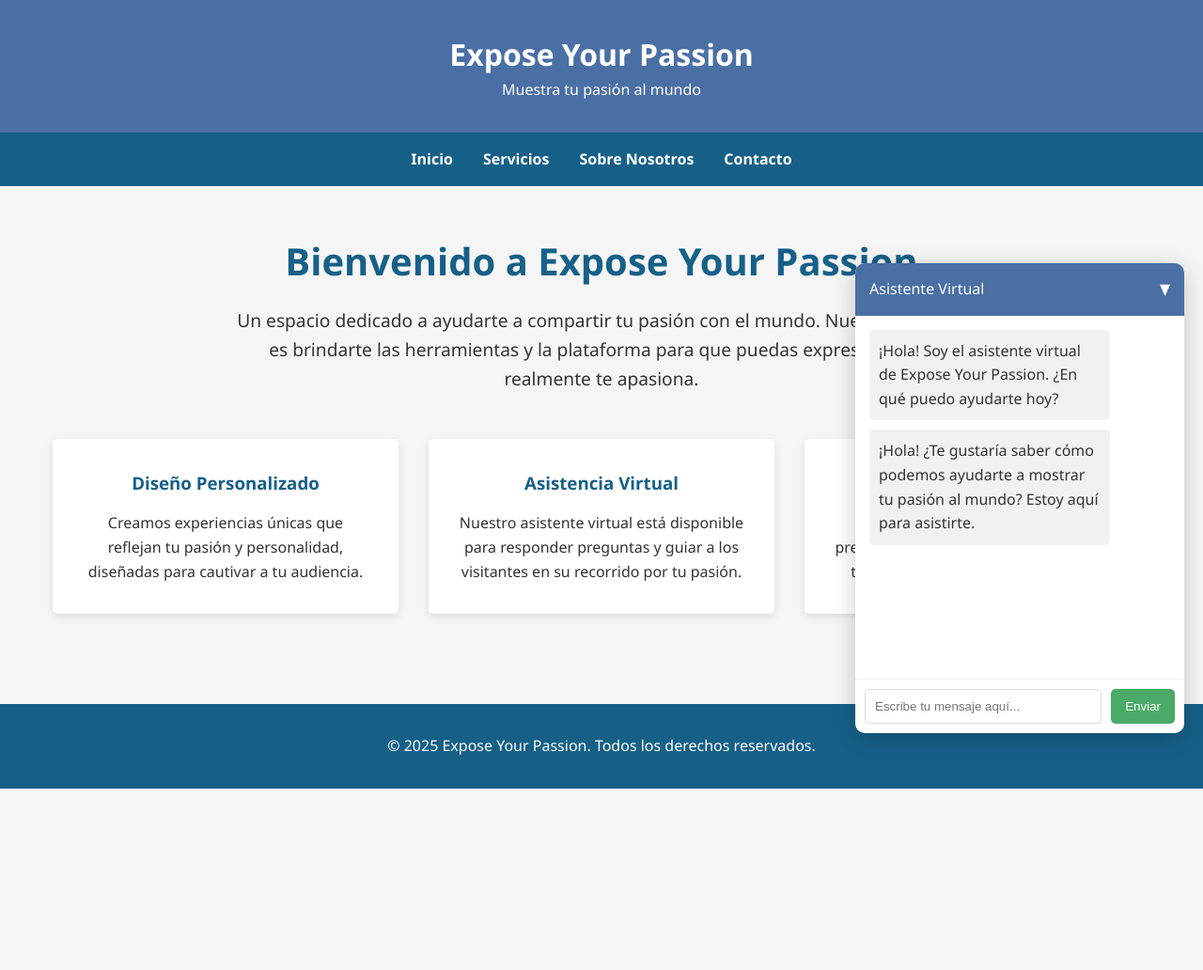
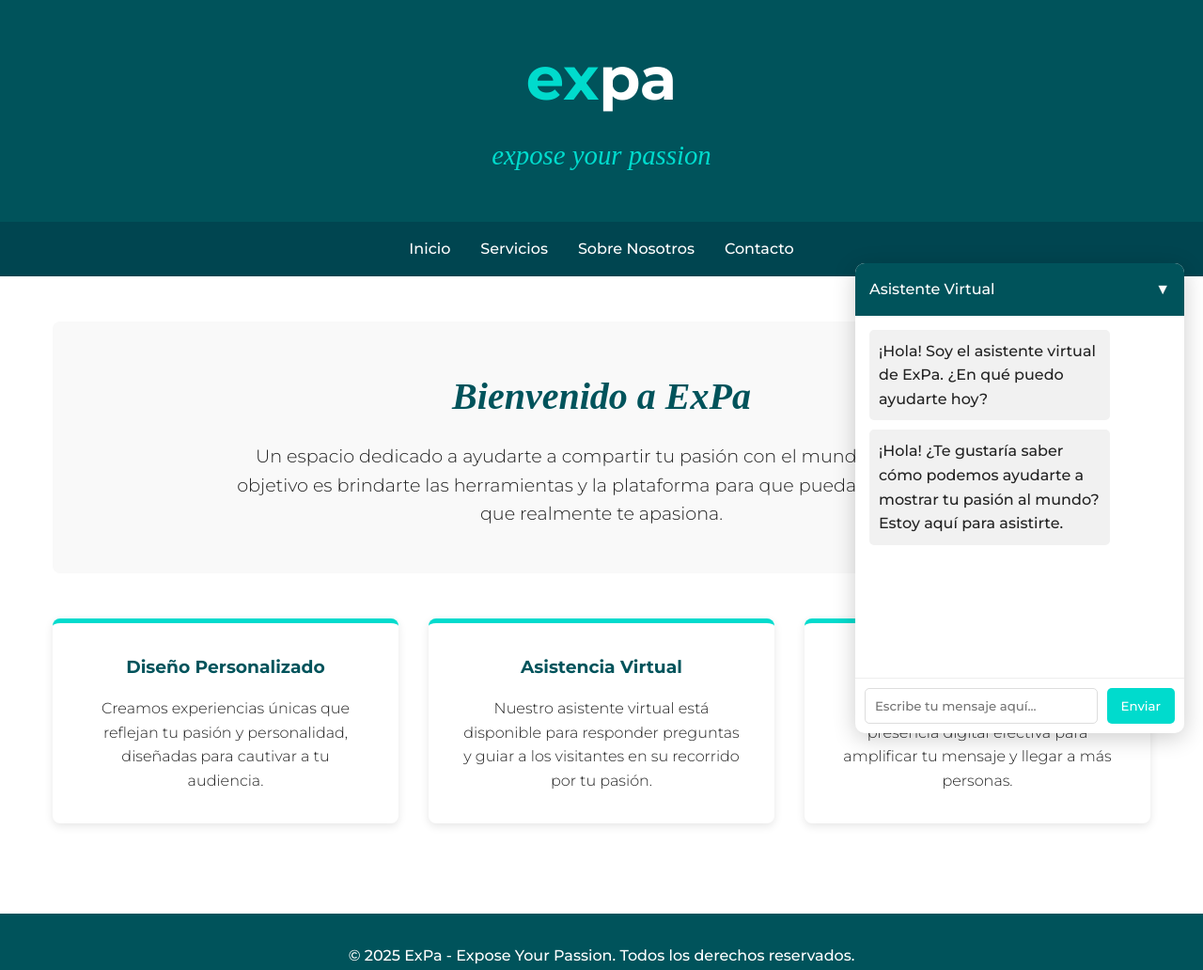
Before and after one commit to Jdavidap/exposeyourpassion.github.io, a plain HTML site: page index.html in a window 1280 px wide. Shown: the whole page at 94% size. Before the commit the page ends 839 px from the top, so only its background shows below. Drawn offline with Linux system fonts and the light colour scheme; a web font is replaced by a local one.

Commit message:
Update index.html

```diff
--- a/index.html
+++ b/index.html
@@ -3,16 +3,20 @@
 <head>
     <meta charset="UTF-8">
     <meta name="viewport" content="width=device-width, initial-scale=1.0">
-    <title>Expose Your Passion - Asistente Virtual</title>
+    <title>ExPa - Expose Your Passion</title>
+    <!-- Google Fonts para aproximar las tipografías de marca -->
+    <link rel="preconnect" href="https://fonts.googleapis.com">
+    <link rel="preconnect" href="https://fonts.gstatic.com" crossorigin>
+    <link href="https://fonts.googleapis.com/css2?family=Playfair+Display:ital@1&family=Montserrat:wght@300;500;700&display=swap" rel="stylesheet">
     <style>
-        /* Variables y reset */
+        /* Variables y reset - Usando los colores exactos de tu manual de marca */
         :root {
-            --primary-color: #4a6fa5;
-            --secondary-color: #166088;
-            --accent-color: #4baa67;
-            --light-color: #f5f5f5;
-            --dark-color: #333;
-            --font-main: 'Segoe UI', Tahoma, Geneva, Verdana, sans-serif;
+            --azul-petroleo: #00535b;
+            --sea-green: #00DBCD;
+            --blanco: #FFFFFF;
+            --negro: #222222;
+            --font-titulos: 'Playfair Display', serif; /* Aproximación a The New Elegance */
+            --font-parrafos: 'Montserrat', sans-serif; /* Aproximación a Aloevera Display */
         }
 
         * {
@@ -22,22 +26,50 @@
         }
 
         body {
-            font-family: var(--font-main);
+            font-family: var(--font-parrafos);
             line-height: 1.6;
-            color: var(--dark-color);
-            background-color: var(--light-color);
+            color: var(--negro);
+            background-color: var(--blanco);
         }
 
-        /* Estilos de la página */
+        /* Estilos del encabezado con el logo */
         header {
-            background-color: var(--primary-color);
-            color: white;
+            background-color: var(--azul-petroleo);
+            color: var(--blanco);
+            padding: 2rem 1rem;
             text-align: center;
-            padding: 2rem 1rem;
         }
 
+        .logo-container {
+            margin-bottom: 1rem;
+        }
+
+        .logo-text {
+            font-size: 4rem;
+            margin-bottom: 0.5rem;
+        }
+
+        .logo-text .ex {
+            color: var(--sea-green);
+            font-weight: bold;
+        }
+
+        .logo-text .pa {
+            color: var(--blanco);
+            font-weight: bold;
+        }
+
+        .tagline {
+            font-family: var(--font-titulos);
+            font-style: italic;
+            font-size: 1.8rem;
+            color: var(--sea-green);
+            margin-bottom: 1rem;
+        }
+
+        /* Estilos de la navegación */
         nav {
-            background-color: var(--secondary-color);
+            background-color: #004550; /* Un poco más oscuro que el azul petróleo */
             padding: 1rem;
         }
 
@@ -52,15 +84,17 @@
         }
 
         nav ul li a {
-            color: white;
+            color: var(--blanco);
             text-decoration: none;
-            font-weight: bold;
+            font-weight: 500;
+            transition: color 0.3s;
         }
 
         nav ul li a:hover {
-            text-decoration: underline;
+            color: var(--sea-green);
         }
 
+        /* Estilos del contenido principal */
         main {
             max-width: 1200px;
             margin: 2rem auto;
@@ -70,18 +104,24 @@
         .hero {
             text-align: center;
             margin-bottom: 3rem;
+            padding: 3rem 1rem;
+            background-color: #f9f9f9;
+            border-radius: 8px;
         }
 
         .hero h2 {
+            font-family: var(--font-titulos);
+            font-style: italic;
             font-size: 2.5rem;
             margin-bottom: 1rem;
-            color: var(--secondary-color);
+            color: var(--azul-petroleo);
         }
 
         .hero p {
             font-size: 1.2rem;
             max-width: 800px;
             margin: 0 auto;
+            font-weight: 300;
         }
 
         .features {
@@ -92,34 +132,45 @@
         }
 
         .feature {
-            background-color: white;
+            background-color: var(--blanco);
             padding: 2rem;
-            border-radius: 5px;
+            border-radius: 8px;
             box-shadow: 0 3px 10px rgba(0, 0, 0, 0.1);
             text-align: center;
+            transition: transform 0.3s;
+            border-top: 5px solid var(--sea-green);
+        }
+
+        .feature:hover {
+            transform: translateY(-5px);
         }
 
         .feature h3 {
-            color: var(--secondary-color);
+            color: var(--azul-petroleo);
             margin-bottom: 1rem;
+            font-weight: 700;
+        }
+
+        .feature p {
+            font-weight: 300;
         }
 
         footer {
-            background-color: var(--secondary-color);
-            color: white;
+            background-color: var(--azul-petroleo);
+            color: var(--blanco);
             text-align: center;
             padding: 2rem;
             margin-top: 2rem;
         }
 
-        /* Estilos del chatbot */
+        /* Estilos del chatbot - Actualizado con colores de marca */
         .chat-container {
             position: fixed;
             bottom: 20px;
             right: 20px;
             width: 350px;
             height: 500px;
-            background-color: white;
+            background-color: var(--blanco);
             border-radius: 10px;
             box-shadow: 0 5px 25px rgba(0, 0, 0, 0.2);
             display: flex;
@@ -134,8 +185,8 @@
         }
 
         .chat-header {
-            background-color: var(--primary-color);
-            color: white;
+            background-color: var(--azul-petroleo);
+            color: var(--blanco);
             padding: 15px;
             border-top-left-radius: 10px;
             border-top-right-radius: 10px;
@@ -180,15 +231,18 @@
             border: 1px solid #ddd;
             border-radius: 5px;
             margin-right: 10px;
+            font-family: var(--font-parrafos);
         }
 
         #send-button {
-            background-color: var(--accent-color);
-            color: white;
+            background-color: var(--sea-green);
+            color: var(--blanco);
             border: none;
             padding: 10px 15px;
             border-radius: 5px;
             cursor: pointer;
+            font-family: var(--font-parrafos);
+            font-weight: 500;
         }
 
         /* Responsive */
@@ -212,8 +266,12 @@
 </head>
 <body>
     <header>
-        <h1>Expose Your Passion</h1>
-        <p>Muestra tu pasión al mundo</p>
+        <div class="logo-container">
+            <div class="logo-text">
+                <span class="ex">ex</span><span class="pa">pa</span>
+            </div>
+            <div class="tagline">expose your passion</div>
+        </div>
     </header>
 
     <nav>
@@ -227,7 +285,7 @@
 
     <main>
         <section class="hero">
-            <h2>Bienvenido a Expose Your Passion</h2>
+            <h2>Bienvenido a ExPa</h2>
             <p>Un espacio dedicado a ayudarte a compartir tu pasión con el mundo. Nuestro objetivo es brindarte las herramientas y la plataforma para que puedas expresar lo que realmente te apasiona.</p>
         </section>
 
@@ -248,7 +306,7 @@
     </main>
 
     <footer>
-        <p>&copy; 2025 Expose Your Passion. Todos los derechos reservados.</p>
+        <p>&copy; 2025 ExPa - Expose Your Passion. Todos los derechos reservados.</p>
     </footer>
 
     <!-- Chatbot / Agente Virtual -->
@@ -259,7 +317,7 @@
         </div>
         <div class="chat-messages" id="chat-messages">
             <div class="message agent-message">
-                ¡Hola! Soy el asistente virtual de Expose Your Passion. ¿En qué puedo ayudarte hoy?
+                ¡Hola! Soy el asistente virtual de ExPa. ¿En qué puedo ayudarte hoy?
             </div>
         </div>
         <div class="chat-input-container">
@@ -281,8 +339,8 @@
             // Base de conocimientos del agente
             const knowledgeBase = {
                 'hola': '¡Hola! ¿En qué puedo ayudarte hoy?',
-                'quién eres': 'Soy el asistente virtual de Expose Your Passion, estoy aquí para responder tus preguntas y ayudarte a descubrir cómo podemos ayudarte a mostrar tu pasión al mundo.',
-                'passion': 'En Expose Your Passion creemos que todos tienen algo que les apasiona y merece ser compartido con el mundo. Nuestro objetivo es ayudarte a expresar esa pasión de la mejor manera posible.',
+                'quién eres': 'Soy el asistente virtual de ExPa, estoy aquí para responder tus preguntas y ayudarte a descubrir cómo podemos ayudarte a mostrar tu pasión al mundo.',
+                'passion': 'En ExPa creemos que todos tienen algo que les apasiona y merece ser compartido con el mundo. Nuestro objetivo es ayudarte a expresar esa pasión de la mejor manera posible.',
                 'servicios': 'Ofrecemos servicios de diseño web, estrategia de contenido, desarrollo de marca y presencia digital. ¿Te gustaría saber más sobre alguno en particular?',
                 'contacto': 'Puedes contactarnos a través del formulario en la sección de Contacto o enviando un correo directamente a info@exposeyourpassion.com.',
                 'horario': 'Estamos disponibles para atenderte de lunes a viernes de 9:00 a 18:00 horas.',
@@ -365,11 +423,11 @@
                     lowerMessage.includes('dónde') ||
                     lowerMessage.includes('cuándo') ||
                     lowerMessage.includes('por qué')) {
-                    return 'Buena pregunta. En Expose Your Passion nos especializamos en ayudar a personas como tú a mostrar su pasión al mundo. Para obtener información más detallada sobre eso, te recomendaría que nos contactes directamente o explores las secciones relevantes de nuestro sitio web.';
+                    return 'Buena pregunta. En ExPa nos especializamos en ayudar a personas como tú a mostrar su pasión al mundo. Para obtener información más detallada sobre eso, te recomendaría que nos contactes directamente o explores las secciones relevantes de nuestro sitio web.';
                 }
 
                 // Respuesta por defecto
-                return 'Gracias por tu mensaje. En Expose Your Passion estamos comprometidos a ayudarte a compartir tu pasión con el mundo. Si tienes alguna pregunta específica sobre nuestros servicios o necesitas más información, no dudes en preguntar.';
+                return 'Gracias por tu mensaje. En ExPa estamos comprometidos a ayudarte a compartir tu pasión con el mundo. Si tienes alguna pregunta específica sobre nuestros servicios o necesitas más información, no dudes en preguntar.';
             }
 
             // Mostrar mensaje de bienvenida después de un breve retraso
```
